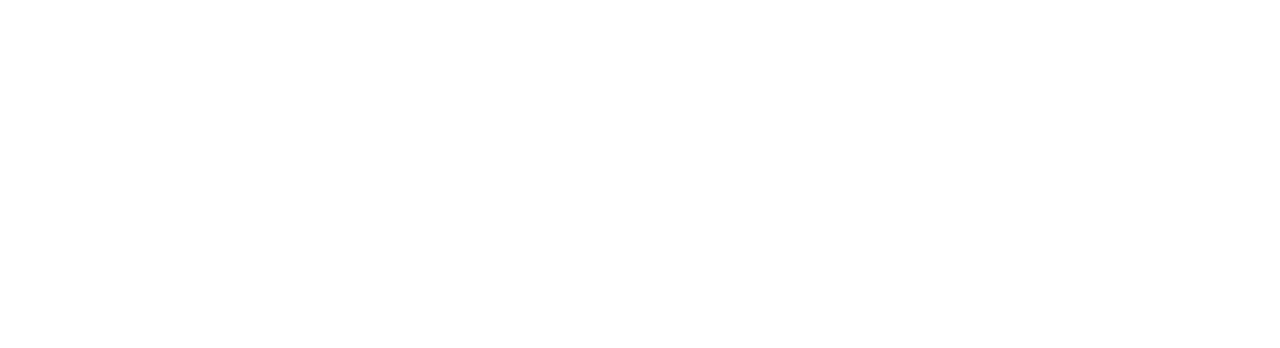
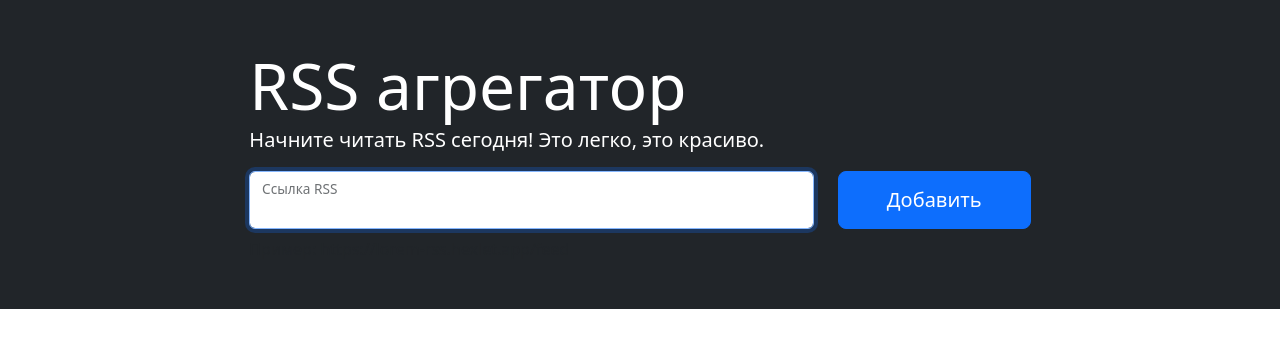
Before and after one commit to Wladislava1/frontend-project-11, a website built with webpack: page index.html in a window 1280 px wide. Built offline with nearby package versions, Linux system fonts and the light colour scheme.

Commit message:
initial html

```diff
--- a/index.html
+++ b/index.html
@@ -3,9 +3,34 @@
 <head>
     <meta charset="UTF-8">
     <meta name="viewport" content="width=device-width, initial-scale=1">
-    <title>Document</title>
+    <title>Hexlet Frontend Project</title>
 </head>
-<body>
-
+<body class="d-flex flex-column min-vh-100">
+    <main class="flex-grow-1">
+        <section class="container-fluid bg-dark p-5">
+            <div class="row">
+                <div class="col-md-10 col-lg-8 mx-auto text-white">
+                    <h1 class="display-3 mb-0">RSS агрегатор</h1>
+                    <p class="lead">Начните читать RSS сегодня! Это легко, это красиво.</p>
+                    <form action="" class="rss-form text-body">
+                        <div class="row">
+                            <div class="col">
+                                <div class="form-floating">
+                                    <input id="url-input" autofocus="" required="" name="url" aria-label="url"
+                                    class="form-control w-100" placeholder="ссылка RSS" autocomplete="off" data-last-active-input="">
+                                    <label for="url-input">Ссылка RSS</label>
+                                </div>
+                            </div>
+                            <div class="col-auto">
+                                <button type="submit" aria-label="add" class="h-100 btn btn-lg btn-primary px-sm-5">Добавить</button>
+                            </div>
+                        </div>
+                    </form>
+                    <p class="mt-2 mb-0 text-muted">Пример: https://lorem-rss.hexlet.app/feed</p>
+                    <p class="feedback m-0 position-absolute small text-danger"></p>
+                </div>
+            </div>
+        </section>
+    </main>
 </body>
 </html>
```
